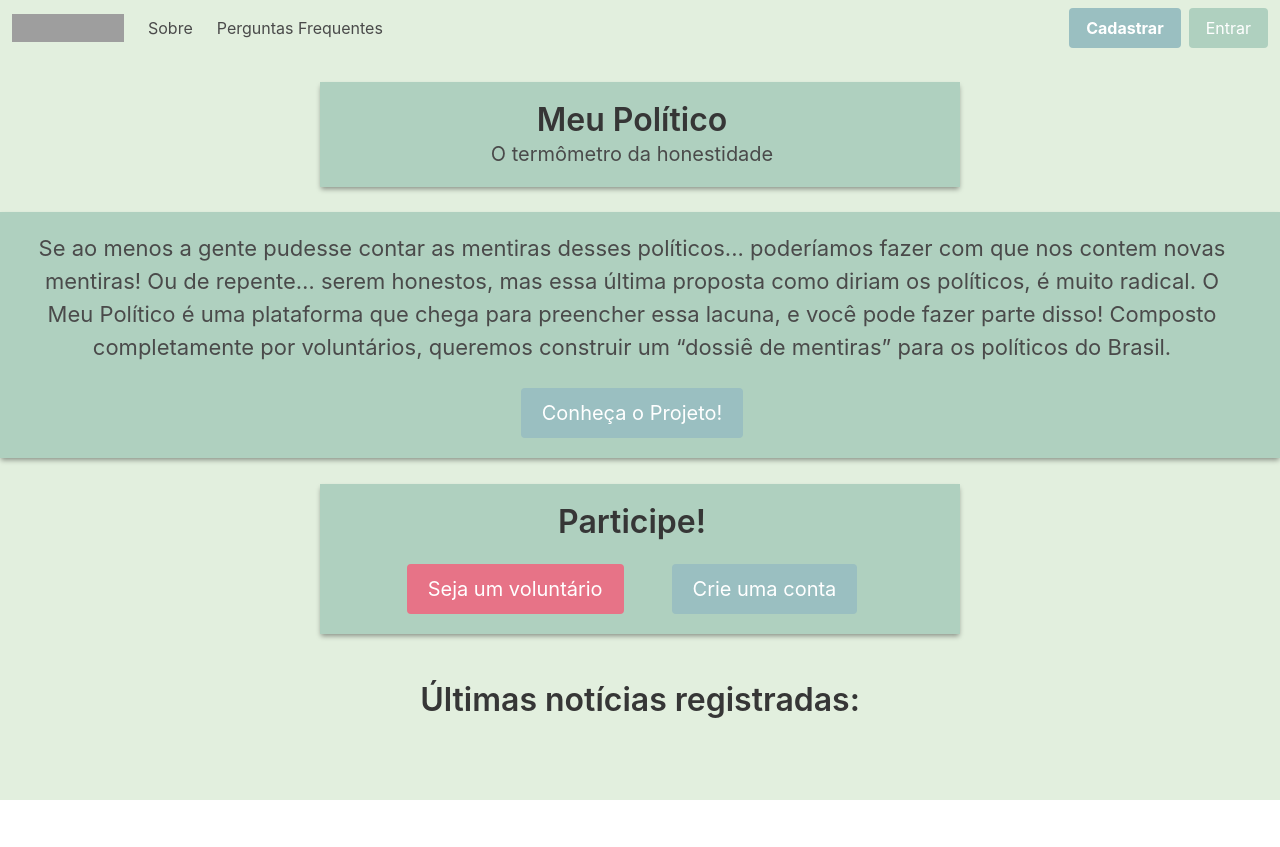
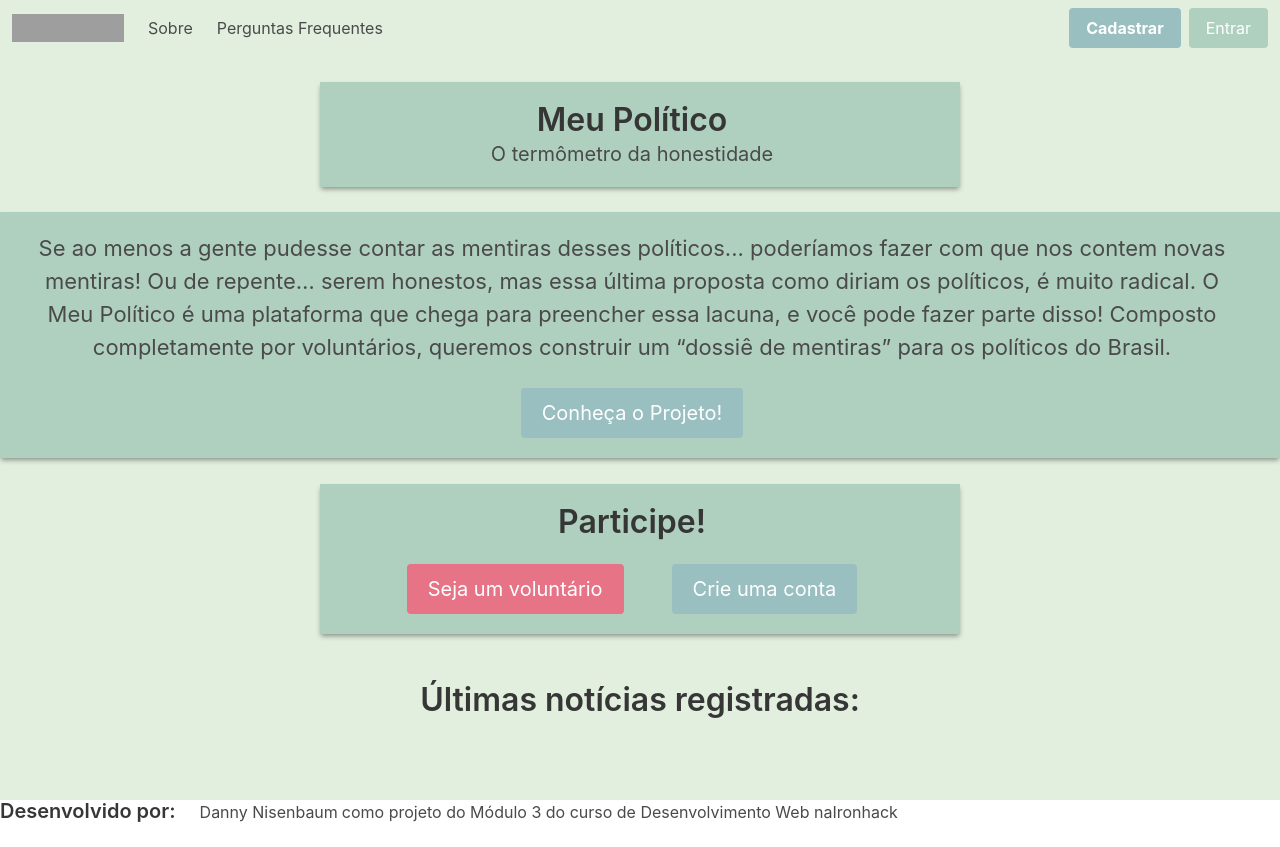
Before and after one commit to unimatrix2/meu-politico-front, a React (Create React App) app: page / in a window 1280 px wide. Before the commit the page ends 800 px from the top, so only its background shows below. Built offline with nearby package versions, Linux system fonts and the light colour scheme; grey boxes are pictures that could not be loaded.

Commit message:
added footer & switched class to className

```diff
--- a/src/components/Home/Home.js
+++ b/src/components/Home/Home.js
@@ -4,16 +4,17 @@ import './Home.css';
 
 const Home = () => {
     return (
+        <>
             <main className="main-home-content">
-                <div class="tile is-parent home-tile">
-                    <article class="tile is-child tile-cambridge-blue">
-                        <p class="title">Meu Político</p>
-                        <p class="subtitle">O termômetro da honestidade</p>
+                <div className="tile is-parent home-tile">
+                    <article className="tile is-child tile-cambridge-blue">
+                        <p className="title">Meu Político</p>
+                        <p className="subtitle">O termômetro da honestidade</p>
                     </article>
                 </div>
-                <div class="tile is-parent home-tile pitch">
-                    <article class="tile is-child tile-cambridge-blue pitch-text">
-                        <p class="subtitle">Se ao menos a gente pudesse contar as mentiras desses políticos... poderíamos
+                <div className="tile is-parent home-tile pitch">
+                    <article className="tile is-child tile-cambridge-blue pitch-text">
+                        <p className="subtitle">Se ao menos a gente pudesse contar as mentiras desses políticos... poderíamos
                         fazer com que  nos contem novas mentiras! Ou de repente… serem honestos, mas essa última proposta
                         como diriam os políticos, é muito radical. O Meu Político é uma plataforma que chega para preencher
                         essa lacuna, e você pode fazer parte disso! Composto completamente por voluntários, queremos
@@ -21,13 +22,13 @@ const Home = () => {
                         <Link to="/sobre" className="button button-light-blue-home">Conheça o Projeto!</Link>
                     </article>
                 </div>
-                <div class="tile is-parent home-tile">
-                    <article class="tile is-child tile-cambridge-blue">
-                        <p class="title">Participe!</p>
-                        <Link className="button button-ultra-red mr-6">
+                <div className="tile is-parent home-tile">
+                    <article className="tile is-child tile-cambridge-blue">
+                        <p className="title">Participe!</p>
+                        <Link to="/" className="button button-ultra-red mr-6">
                             Seja um voluntário
                         </Link>
-                        <Link className="button button-light-blue-home" >
+                        <Link to="/" className="button button-light-blue-home" >
                             Crie uma conta
                         </Link>
                     </article>
@@ -37,6 +38,20 @@ const Home = () => {
                     Últimas notícias registradas:
                 </p>
             </main>
+            <footer className="custom-footer is-flex">
+            <div className="is-flex">
+                <p className="title is-5">
+                    Desenvolvido por:
+                <a href="https://github.com/unimatrix2" className="subtitle is-6 pl-5 custom-anchor" target="_blank" rel="noreferrer">Danny Nisenbaum</a>
+                </p>
+                <span style={{marginLeft: 4}}>como projeto do Módulo 3 do curso de Desenvolvimento Web na
+                    <a className="subtitle is-6 custom-ironhack" href="https://www.ironhack.com/br" target="_blank" rel="noreferrer">
+                    Ironhack
+                    </a>
+                </span>
+            </div>
+            </footer>
+        </>
     )
 }
 
```
